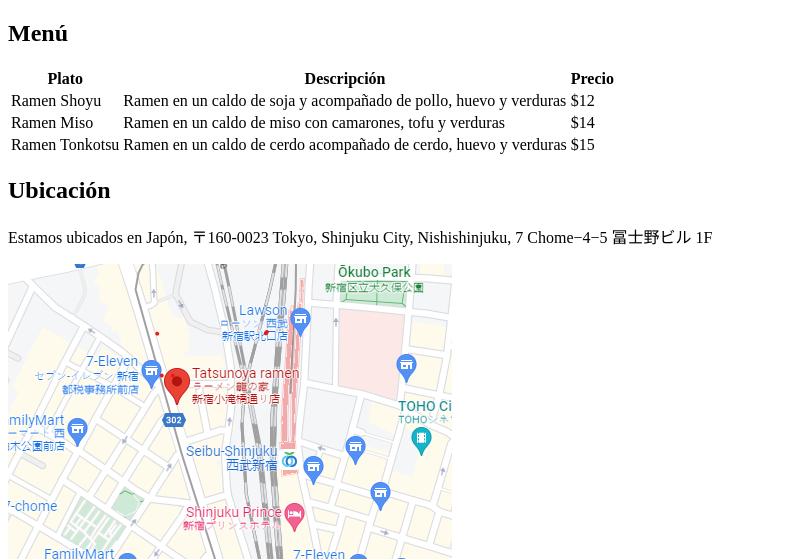
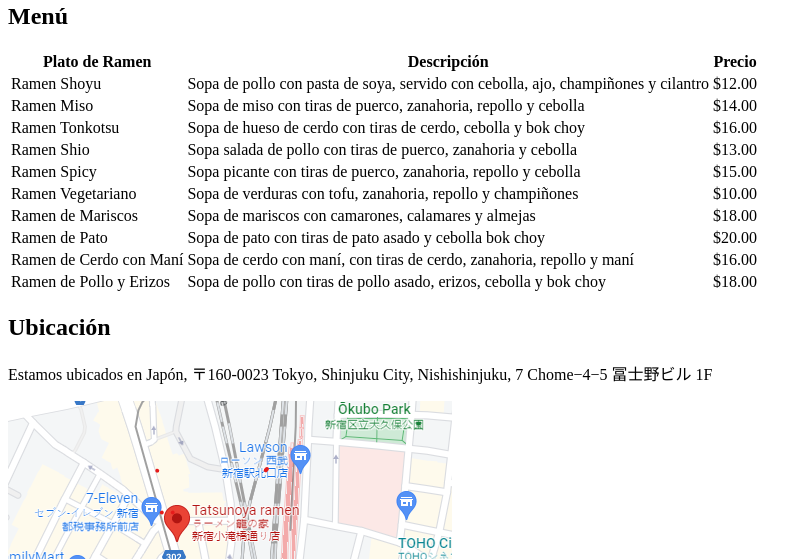
Before and after one commit to Isradeveloper/Actividad-1-HTML, a plain HTML site: page index.html in a window 1280 px wide. Shown: the part 152-711 px from the top of the page, without its empty margins (0-812 px from the left). Drawn offline with Linux system fonts and the light colour scheme.

Commit message:
Update index.html

```diff
--- a/index.html
+++ b/index.html
@@ -7,47 +7,117 @@
     <title>Ramen House</title>
   </head>
   <body>
-    <h1>Ramen House</h1>
+    <header>
       <nav>
         <ul>
-        <li><a href="https://es.wikipedia.org/wiki/Ramen#:~:text=En%201950%2C%20se%20comienza%20a,primera%20sopa%20instant%C3%A1nea%20de%20fideos." target="_blank" rel="noopener noreferrer">Historia</a></li>
+          <li>
+            <a
+              href="https://es.wikipedia.org/wiki/Ramen#:~:text=En%201950%2C%20se%20comienza%20a,primera%20sopa%20instant%C3%A1nea%20de%20fideos."
+              target="_blank"
+              rel="noopener noreferrer"
+              >Historia</a
+            >
+          </li>
           <li><a href="#menu">Menú</a></li>
           <li><a href="#ubicacion">Ubicación</a></li>
           <li><a href="#contacto">Contacto</a></li>
         </ul>
       </nav>
+    </header>
+
+    <main>
+      <section>
+        <h1>Ramen House</h1>
         <h2 id="menu">Menú</h2>
         <table>
           <tr>
-        <th>Plato</th>
+            <th>Plato de Ramen</th>
             <th>Descripción</th>
             <th>Precio</th>
           </tr>
           <tr>
             <td>Ramen Shoyu</td>
             <td>
-          Ramen en un caldo de soja y acompañado de pollo, huevo y verduras
+              Sopa de pollo con pasta de soya, servido con cebolla, ajo,
+              champiñones y cilantro
             </td>
-        <td>$12</td>
+            <td>$12.00</td>
           </tr>
           <tr>
             <td>Ramen Miso</td>
-        <td>Ramen en un caldo de miso con camarones, tofu y verduras</td>
-        <td>$14</td>
+            <td>
+              Sopa de miso con tiras de puerco, zanahoria, repollo y cebolla
+            </td>
+            <td>$14.00</td>
           </tr>
           <tr>
             <td>Ramen Tonkotsu</td>
             <td>
-          Ramen en un caldo de cerdo acompañado de cerdo, huevo y verduras
+              Sopa de hueso de cerdo con tiras de cerdo, cebolla y bok choy
             </td>
-        <td>$15</td>
+            <td>$16.00</td>
+          </tr>
+          <tr>
+            <td>Ramen Shio</td>
+            <td>
+              Sopa salada de pollo con tiras de puerco, zanahoria y cebolla
+            </td>
+            <td>$13.00</td>
+          </tr>
+          <tr>
+            <td>Ramen Spicy</td>
+            <td>
+              Sopa picante con tiras de puerco, zanahoria, repollo y cebolla
+            </td>
+            <td>$15.00</td>
+          </tr>
+          <tr>
+            <td>Ramen Vegetariano</td>
+            <td>Sopa de verduras con tofu, zanahoria, repollo y champiñones</td>
+            <td>$10.00</td>
+          </tr>
+          <tr>
+            <td>Ramen de Mariscos</td>
+            <td>Sopa de mariscos con camarones, calamares y almejas</td>
+            <td>$18.00</td>
+          </tr>
+          <tr>
+            <td>Ramen de Pato</td>
+            <td>Sopa de pato con tiras de pato asado y cebolla bok choy</td>
+            <td>$20.00</td>
+          </tr>
+          <tr>
+            <td>Ramen de Cerdo con Maní</td>
+            <td>
+              Sopa de cerdo con maní, con tiras de cerdo, zanahoria, repollo y
+              maní
+            </td>
+            <td>$16.00</td>
+          </tr>
+          <tr>
+            <td>Ramen de Pollo y Erizos</td>
+            <td>
+              Sopa de pollo con tiras de pollo asado, erizos, cebolla y bok choy
+            </td>
+            <td>$18.00</td>
           </tr>
         </table>
+      </section>
+      <section>
         <h2 id="ubicacion">Ubicación</h2>
-    <p>Estamos ubicados en Japón, 〒160-0023 Tokyo, Shinjuku City, Nishishinjuku, 7 Chome−4−5 冨士野ビル 1F</p>
-    <a href="https://www.google.com/maps/place/Tatsunoya+ramen/@35.6972975,139.6968481,15.75z/data=!3m1!5s0x60188c926e443f79:0xe703be5031c57376!4m10!1m2!2m1!1sramen+japon+tokyo!3m6!1s0x60188d29d1c0fee5:0x89b973d803e8bcb4!8m2!3d35.6960593!4d139.6983577!15sChFyYW1lbiBqYXBvbiB0b2t5b1oTIhFyYW1lbiBqYXBvbiB0b2t5b5IBEHJhbWVuX3Jlc3RhdXJhbnTgAQA!16s%2Fg%2F1tdnl37t" target="_blank" rel="noopener noreferrer">
-      <img src="media/ubicacion.png" alt="Ubicacion">
+        <p>
+          Estamos ubicados en Japón, 〒160-0023 Tokyo, Shinjuku City,
+          Nishishinjuku, 7 Chome−4−5 冨士野ビル 1F
+        </p>
+        <a
+          href="https://www.google.com/maps/place/Tatsunoya+ramen/@35.6972975,139.6968481,15.75z/data=!3m1!5s0x60188c926e443f79:0xe703be5031c57376!4m10!1m2!2m1!1sramen+japon+tokyo!3m6!1s0x60188d29d1c0fee5:0x89b973d803e8bcb4!8m2!3d35.6960593!4d139.6983577!15sChFyYW1lbiBqYXBvbiB0b2t5b1oTIhFyYW1lbiBqYXBvbiB0b2t5b5IBEHJhbWVuX3Jlc3RhdXJhbnTgAQA!16s%2Fg%2F1tdnl37t"
+          target="_blank"
+          rel="noopener noreferrer"
+        >
+          <img src="media/ubicacion.png" alt="Ubicacion" />
         </a>
+      </section>
+      <section>
         <h2 id="contacto">Contacto</h2>
         <form method="post">
           <label for="nombre">Nombre:</label>
@@ -61,5 +131,10 @@
           <br /><br />
           <input type="submit" value="Enviar" />
         </form>
+      </section>
+    </main>
+    <footer>
+      <p>Copyright © 2023 Ramen house</p>
+    </footer>
   </body>
 </html>
```
Lines whose indentation alone changed are shown as unchanged.
